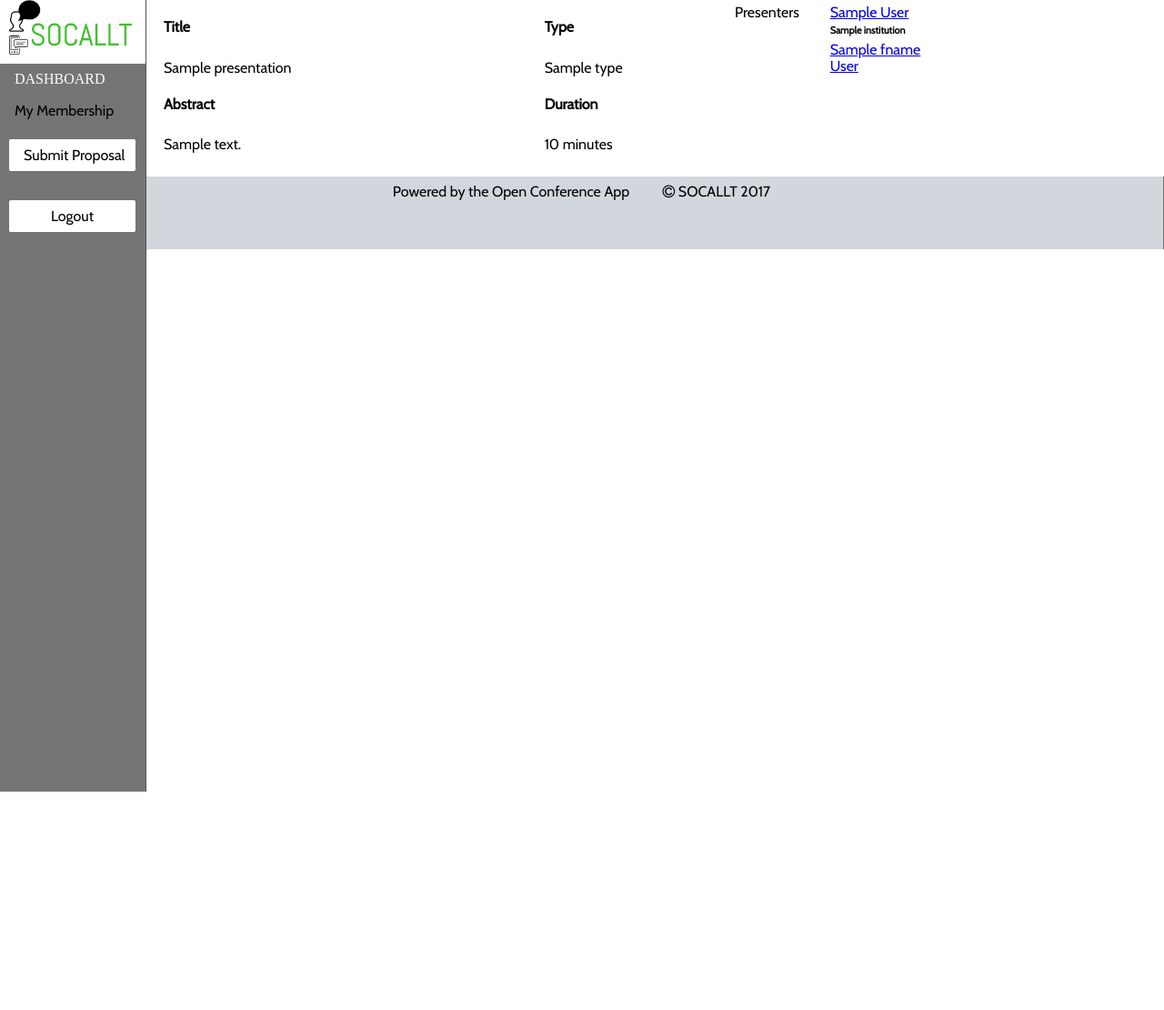
After one commit to Open-Conference-App/open_conference_app, a Python web app: template OCAPP/assets/templates/dashboard/admin/show_presentation.html in a window 1280 px wide. The commit adds this page. Shown: the top 1110 px of the page at 91% size. Run offline with Jinja, Linux system fonts and the light colour scheme; the template is opened without the code that fills it: most values are stand-ins (such as "Sample title", 1, 10 or a date in 2020); some libraries are stand-ins or nearby versions; some web fonts are replaced.

Commit message:
Information about presentations loads

```diff
--- a/OCAPP/assets/static/css/styles.css
+++ b/OCAPP/assets/static/css/styles.css
@@ -83,7 +83,10 @@ input.form-input.invalid {
 .header {
 	border-bottom: 1px solid black;
 	margin-left: 15px;
+	position: fixed;
+	height: 12vh;
 }
+
 
 .header h5 {
 	margin: 7px;
@@ -102,7 +105,8 @@ label.form-label {
 }
 
 .pure-image {
-	height: 15vh;
+	width: 100%;
+	margin-left: 10px;
 	margin-bottom: 10px;
 }
 
@@ -204,7 +208,7 @@ li.pure-menu-item.admin:hover {
 }
 
 .pure-table tr td, .pure-table tr th {
-	width: 10%;
+	/*width: 10%;*/
 }
 
 .pure-table {
@@ -214,6 +218,7 @@ li.pure-menu-item.admin:hover {
 .container {
 	box-sizing: border-box;
 	padding-left: 20px;
+	margin-left: 12.5%;
 }
 
 .pure-menu ul li .pure-button {
@@ -271,4 +276,22 @@ li.pure-menu-item.admin:hover {
 #presenters div label {
 	font-weight: bold;
 }
+
+.pure-table tbody tr:hover {
+	background-color: #bfbfbf;
+}
+
+.pure-table tbody tr:hover td{
+	background-color: #bfbfbf;
+}
+
+.nav-menu {
+	position:fixed;
+	border-right: 1px inset black;
+}
+
+.presenter h6, p {
+	margin-top: 5px;
+	margin-bottom: 0;
+}
 /*SOCALLT Green #39b237*/
--- a/OCAPP/assets/static/js/dashboard.js
+++ b/OCAPP/assets/static/js/dashboard.js
@@ -1,100 +1,8 @@
-
-
 $(document).ready(function(){
-
-  //**** slideToggles menu options ****
-	$('.conferences').mouseenter(function(){
-        $('.sub_conferences').slideDown('medium');
-    }), $('.conferences').mouseleave(function(){
-        $('.sub_conferences').slideUp('medium');
-	});
-
-	$('.account').mouseenter(function(){
-        $('.sub_account').slideDown('medium');
-  	}), $('.account').mouseleave(function(){
-        $('.sub_account').slideUp('medium');
-	});
-
-	$('.presentations, .account, .conferences, .contact, .institution, .conference').css('cursor', 'pointer')
-
-
-  //**** toggles the display for menu items ****
-	$('.presentations').click(function(){
-		$('.home').css('display', 'none');
-		$('.presentations_info').css('display', 'block');
-		$('.account_info').css('display', 'none');
+	$('.content-table tr').click(function(){
+			var id = $(this).children('.data').attr('data-id')
+			console.log(id)
+			var type = $(this).parent().parent().attr('data-type')
+			window.location = '/' + type + '/' + id
 	})
-	// $('.account').click(function(){
-	// 	$('.home').css('display', 'none');
-	// 	$('.account_info').css('display', 'block');
-	// 	$('.presentations_info').css('display', 'none');
-	// })
-
-	 $('.current_conference').click(function(){
-	  	$('.home').css('display', 'block');
-		$('.account_info').css('display', 'none');
-		$('.presentations_info').css('display', 'none');
-	})
-	$('.edit').click(function(){
-	  	$('.account_info').css('display', 'block');
-	  	$('.contact_info').css('display', 'block');
-	  	$('.membership').css('display', 'none');
-	  	$('.conference_info').css('display', 'none');
-	  	$('.institution_info').css('display', 'none');
-		$('.home').css('display', 'none');
-		$('.presentations_info').css('display', 'none');
-	})
-
-	$('.payment').click(function(){
-	  	$('.membership').css('display', 'block');
-	  	$('.conference_info').css('display', 'none');
-	  	$('.contact_info').css('display', 'none');
-	  	$('.institution_info').css('display', 'none');
-	  	$('.account_info').css('display', 'block');
-		$('.home').css('display', 'none');
-		$('.presentations_info').css('display', 'none');
-	})
-
-  //**** profile items toggle display ****
-  	$('.contact').click(function(){
-	  	$('.contact_info').css('display', 'block');
-		$('.institution_info').css('display', 'none');
-		$('.conference_info').css('display', 'none');
-	})
-	$('.institution').click(function(){
-	  	$('.contact_info').css('display', 'none');
-		$('.institution_info').css('display', 'block');
-		$('.conference_info').css('display', 'none');
-	})
-	$('.conference').click(function(){
-	  	$('.contact_info').css('display', 'none');
-		$('.institution_info').css('display', 'none');
-		$('.conference_info').css('display', 'block');
-	})
-
-	 // var test = $('.form').serializeArray()
-	 // console.log(test)
-
-	// var dude = jQuery.param({name:'dude', name: 'hello'})
-	// console.log(dude)
-
-	 // $('test').serializeObject()
-
-	$('.test').click(function(e){
-		 var tests = $('.form').serializeArray()
-		 $('.form').trigger('reset');
-
-		 for (test in tests){
-			 console.log(tests[test])
-		}
-	// 	console.log(e)
-	// 	return false;
-	 })
-
-	 // $('.logout').click(function(e){
-	 // 	$.post('/logout')
-	 // })
-
-
-
 })
--- a/OCAPP/assets/templates/dashboard/admin/proposals.html
+++ b/OCAPP/assets/templates/dashboard/admin/proposals.html
@@ -7,7 +7,7 @@
 		<div class='pure-g'>
 			<h2 class='pure-u-1'>Current Conference Proposals</h2>
 			<div class='pure-u-1-24'></div>
-			<table class='pure-u-22-24 pure-table pure-table-striped pure-table-bordered'>
+			<table class='pure-u-22-24 pure-table pure-table-striped pure-table-bordered content-table' data-type='presentations'>
 				<thead>
 					<tr>
 						<th>Title</th>
@@ -30,7 +30,7 @@
 							<p class='small'><a href='mailto:{{presenter.email}}'>{{ presenter.fname }} {{presenter.lname}}</a></p>
 							{% endfor %}
 						</td>
-						<td>
+						<td class='data' data-id='{{ prop.id }}'>
 							<button class='pure-button custom-button approve' data-id="{{ prop.id }}"><i class="fa fa-check" aria-hidden="true"></i>
 							<button class='pure-button custom-button decline' data-id="{{ prop.id }}"><i class="fa fa-times" aria-hidden="true"></i>
 </i>
--- /dev/null
+++ b/OCAPP/assets/templates/dashboard/admin/show_presentation.html
@@ -0,0 +1,59 @@
+{% extends 'layouts/dashboard-layout.html' %}
+{% block head %}
+  {{ super() }}
+
+{% endblock %}
+{% block content %}
+
+<div class='pure-g'>
+  <div class='pure-u-2-5'>
+    <div class='pure-g'>
+      <div class='pure-u-1'>
+        <h4>Title</h4>
+      </div>
+      <div class='pure-u-1'>
+        <p>{{ data['presentation'].title }}</p>
+      </div>
+      <div class='pure-u-1'>
+        <h4>Abstract</h4>
+      </div>
+      <div class='pure-u-1'>
+        <p>{{ data['presentation'].summary }}</p>
+      </div>
+    </div>
+  </div>
+  <div class='pure-u-1-5'>
+    <div class='pure-g'>
+      <div class='pure-u-1'>
+        <h4>Type</h4>
+      </div>
+      <div class='pure-u-1'>
+        <p>{{ data['presentation'].type.name }}</p>
+      </div>
+      <div class='pure-u-1'>
+        <h4>Duration</h4>
+      </div>
+      <div class='pure-u-1'>
+        <p>{{ data['presentation'].type.duration }} minutes</p>
+      </div>
+    </div>
+  </div>
+  <div class='pure-u-1-5'>
+    <div class='pure-g'>
+      <div class='pure-u-1-2'>
+        <p>Presenters</p>
+      </div>
+      <div class='pure-u-1-2 presenter'>
+        {% for presenter in data['presentation'].presenters %}
+        <p><a href='mailto:{{ presenter.email }}'>{{ presenter.first_name }} {{ presenter.last_name }}</a></p>
+        <h6>{{ presenter.institution.name }}</h6>
+        {% endfor %}
+        {% for presenter in data['presentation'].decoded_nonmember_presenters %}
+        <p><a href='mailto:{{ presenter.email }}'>{{ presenter.fname }} {{ presenter.lname }}</a></p>
+        {% endfor %}
+      </div>
+    </div>
+  </div>
+</div>
+
+{% endblock %}
--- a/OCAPP/assets/templates/layouts/dashboard-layout.html
+++ b/OCAPP/assets/templates/layouts/dashboard-layout.html
@@ -24,14 +24,8 @@
 		<div class='pure-g'>
 			<div class='pure-u-1'>
 				<div class='pure-g'>
-					<div class='pure-u-1 header'>
-						<div class='pure-g'>
-							<div class='pure-u-1-2'>
-								<img class='pure-image' src="{{ url_for('static', filename='images/SOCALLT.png') }}">
-							</div>
-						</div>
-					</div>
-					<div class='pure-u-1 pure-u-md-1-6'>
+					<div class='pure-u-1 pure-u-md-1-8 nav-menu'>
+						<img class='pure-image' src="{{ url_for('static', filename='images/SOCALLT.png') }}">
 						<div class='pure-menu'>
 							<span class='pure-menu-heading'>Dashboard</span>
 							<ul class='pure-menu-list'>
```
Also changed, not shown: OCAPP/Controllers/Presentations.py (+12 -0 lines).
